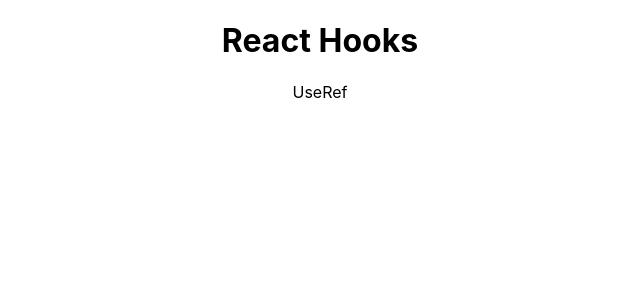
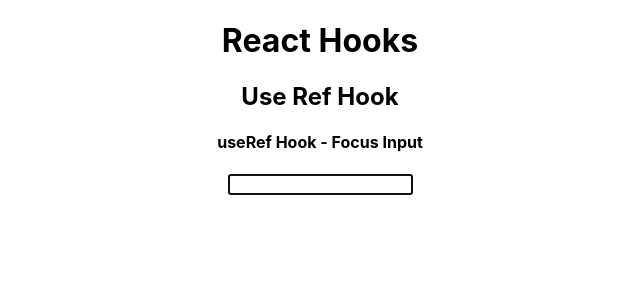
Before and after one commit to PeterOsoo/react-hooks-b, a React (Create React App) app: page /use-ref in a window 1280 px wide. Shown: the top 300 px of the page, without its empty margins (320-960 px from the left). Built offline with nearby package versions, Linux system fonts and the light colour scheme.

Commit message:
useRef Hook - focus input

```diff
--- /dev/null
+++ b/src/components/UseRef/FocusInput.js
@@ -0,0 +1,18 @@
+import { useRef, useEffect } from "react"
+
+const FocusInput = () => {
+	const inputRef = useRef(null)
+
+	useEffect(() => {
+		inputRef.current.focus()
+	}, [])
+
+	return (
+		<div>
+			<h4>useRef Hook - Focus Input</h4>
+			<input ref={inputRef} type="text" />
+		</div>
+	)
+}
+
+export default FocusInput
--- a/src/pages/UseRef.js
+++ b/src/pages/UseRef.js
@@ -1,7 +1,13 @@
 import React from "react"
+import FocusInput from "../components/UseRef/FocusInput"
 
 const UseRef = () => {
-	return <div>UseRef</div>
+	return (
+		<div>
+			<h2>Use Ref Hook</h2>
+			<FocusInput />
+		</div>
+	)
 }
 
 export default UseRef
```
